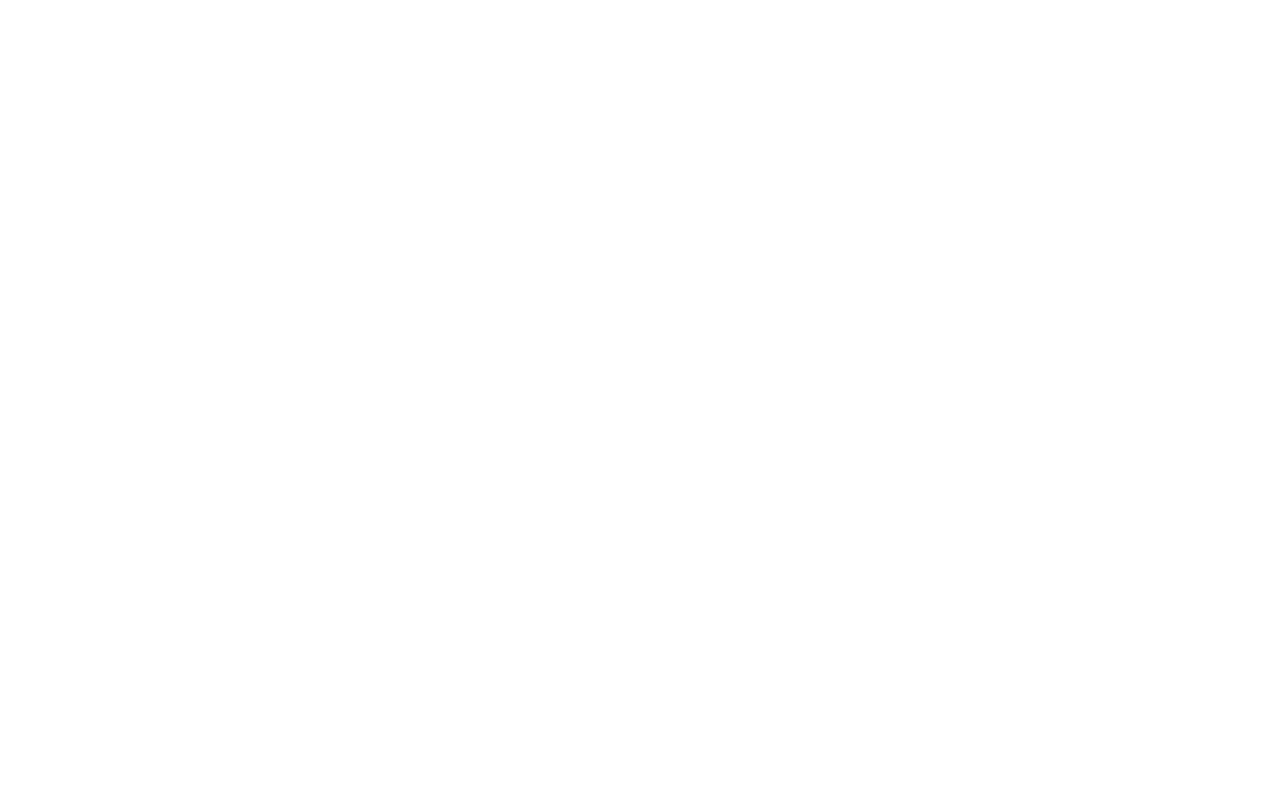
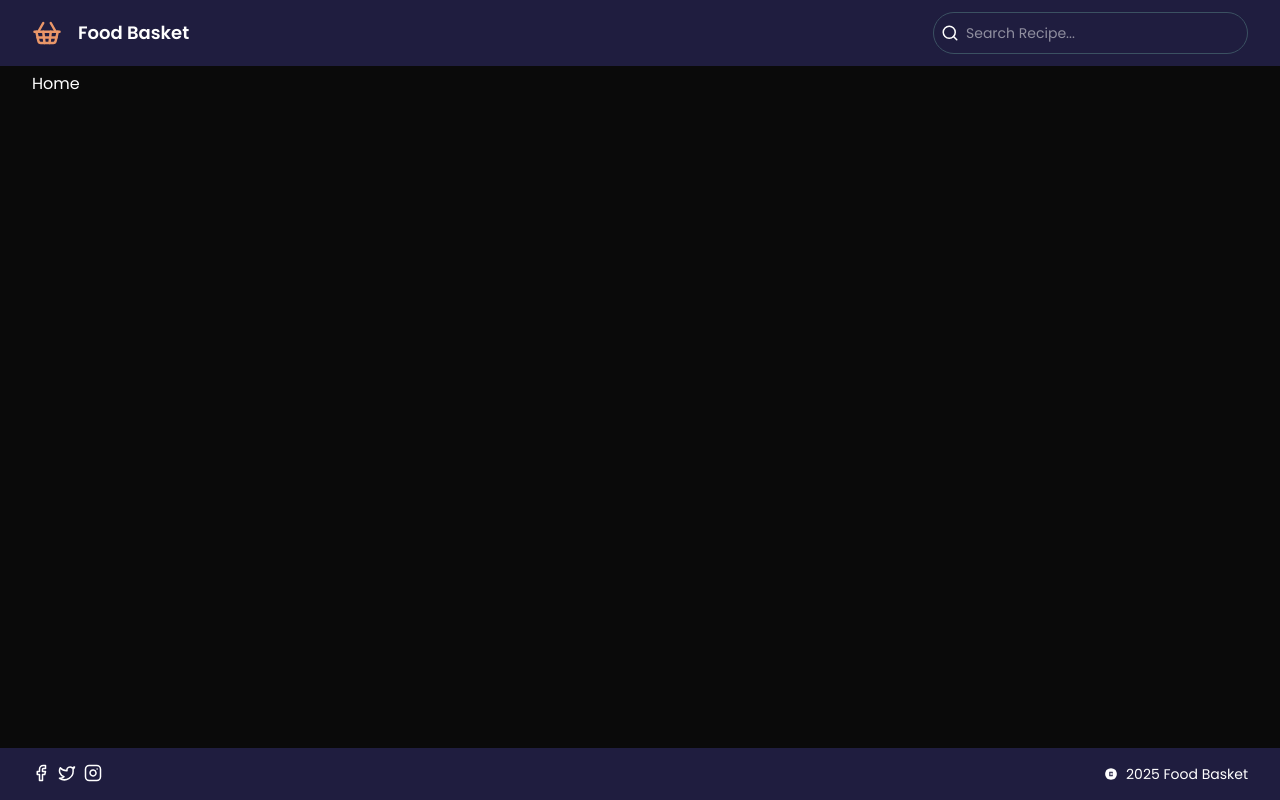
Before and after one commit to glory-arisah/Food-Court, a React (Vite) app: page /meals in a window 1280 px wide. Built offline with nearby package versions, Linux system fonts and the light colour scheme.

Commit message:
[FEAT]: Set up routes and basic layout

```diff
--- a/src/App.jsx
+++ b/src/App.jsx
@@ -1,5 +1,20 @@
+import { BrowserRouter } from 'react-router-dom'
+import AppRoutes from './routes/AppRoutes'
+import Header from './components/layout/Header'
+import Footer from './components/layout/Footer'
+
 function App() {
-	return <div></div>
+	return (
+		<BrowserRouter>
+			<div className="bg-[#0a0a0a] text-white min-h-screen flex flex-col">
+				<Header />
+				<main className="flex-1 mt-10 py-8 px-4 sm:px-8">
+					<AppRoutes />
+				</main>
+				<Footer />
+			</div>
+		</BrowserRouter>
+	)
 }
 
 export default App
--- /dev/null
+++ b/src/components/layout/Footer.jsx
@@ -0,0 +1,50 @@
+import { Facebook, Instagram, Twitter } from 'lucide-react'
+
+const Footer = () => {
+	const currentDate = new Date()
+
+	return (
+		<section>
+			<div className="px-4 sm:px-8 py-4 bg-[#1F1D3F] w-full">
+				<div className="flex justify-between">
+					<div className="socail-media--links flex gap-2">
+						<Facebook
+							color="white"
+							size={18}
+						/>
+						<Twitter
+							color="white"
+							size={18}
+						/>
+						<Instagram
+							color="white"
+							size={18}
+						/>
+					</div>
+
+					<div>
+						<div class="flex items-center gap-2 text-sm">
+							<svg
+								xmlns="http://www.w3.org/2000/svg"
+								xmlns:xlink="http://www.w3.org/1999/xlink"
+								aria-hidden="true"
+								role="img"
+								width="1em"
+								height="1em"
+								viewBox="0 0 24 24"
+							>
+								<path
+									fill="currentColor"
+									d="M10 16h4q.425 0 .713-.288T15 15v-2h-2v1h-2v-4h2v1h2V9q0-.425-.288-.712T14 8h-4q-.425 0-.712.288T9 9v6q0 .425.288.713T10 16m2 6q-2.075 0-3.9-.788t-3.175-2.137T2.788 15.9T2 12t.788-3.9t2.137-3.175T8.1 2.788T12 2t3.9.788t3.175 2.137T21.213 8.1T22 12t-.788 3.9t-2.137 3.175t-3.175 2.138T12 22"
+								></path>
+							</svg>
+							{currentDate.getFullYear()} Food Basket
+						</div>
+					</div>
+				</div>
+			</div>
+		</section>
+	)
+}
+
+export default Footer
--- /dev/null
+++ b/src/components/layout/Header.jsx
@@ -0,0 +1,41 @@
+import { Search, ShoppingBasket } from 'lucide-react'
+import { useState } from 'react'
+import { Link } from 'react-router-dom'
+
+const Header = () => {
+	const [searchQuery, setSearchQuery] = useState('')
+
+	return (
+		<div className="fixed top-0 px-4 sm:px-8 py-3 bg-[#1F1D3F] w-full">
+			<nav className="flex justify-between items-center gap-x-3">
+				<Link
+					to="/meals"
+					className="flex items-center gap-4 cursor-pointer"
+				>
+					<ShoppingBasket
+						size={30}
+						color="#EA9769"
+					/>
+
+					<h1 className="text-white font-semibold text-lg">Food Basket</h1>
+				</Link>
+
+				<div className="relative">
+					<input
+						className="hidden sm:inline outline-none text-sm focus:outline-white text-white placeholder:text-white/50 border border-[#3B5162] p-2.5 pl-8 w-full rounded-3xl"
+						value={searchQuery}
+						placeholder="Search Recipe..."
+						onChange={(e) => setSearchQuery(e.target.value)}
+					/>
+					<Search
+						className="sm:absolute top-1/2 -translate-y-1/2 left-2"
+						color="white"
+						size={18}
+					/>
+				</div>
+			</nav>
+		</div>
+	)
+}
+
+export default Header
--- a/src/index.css
+++ b/src/index.css
@@ -1,6 +1,11 @@
 @import url('https://fonts.googleapis.com/css2?family=Poppins:ital,wght@0,100;0,200;0,300;0,400;0,500;0,600;0,700;0,800;0,900;1,100;1,200;1,300;1,400;1,500;1,600;1,700;1,800;1,900&display=swap');
 @import 'tailwindcss';
 
+html {
+	scroll-behavior: smooth;
+}
+
 body {
 	font-family: Poppins, 'Helvetica Neue', Arial, Helvetica, sans-serif;
+	color: white;
 }
--- /dev/null
+++ b/src/pages/Home.jsx
@@ -0,0 +1,4 @@
+const Home = () => {
+	return <div className="text-white">Home</div>
+}
+export default Home
--- /dev/null
+++ b/src/pages/MealView.jsx
@@ -0,0 +1,5 @@
+const MealView = () => {
+	return <div>MealView</div>
+}
+
+export default MealView
--- /dev/null
+++ b/src/routes/AppRoutes.jsx
@@ -0,0 +1,26 @@
+import { Routes, Route, Navigate } from 'react-router-dom'
+import MealView from '../pages/MealView'
+import Home from '../pages/Home'
+
+export default function AppRoutes() {
+	return (
+		<Routes>
+			<Route
+				path="/"
+				element={<Navigate to="/meals" />}
+			/>
+			<Route
+				path="/meals"
+				element={<Home />}
+			/>
+			<Route
+				path="/meals/:id"
+				element={<MealView />}
+			/>
+			<Route
+				path="*"
+				element={<Navigate to="/meals" />}
+			/>
+		</Routes>
+	)
+}
```
